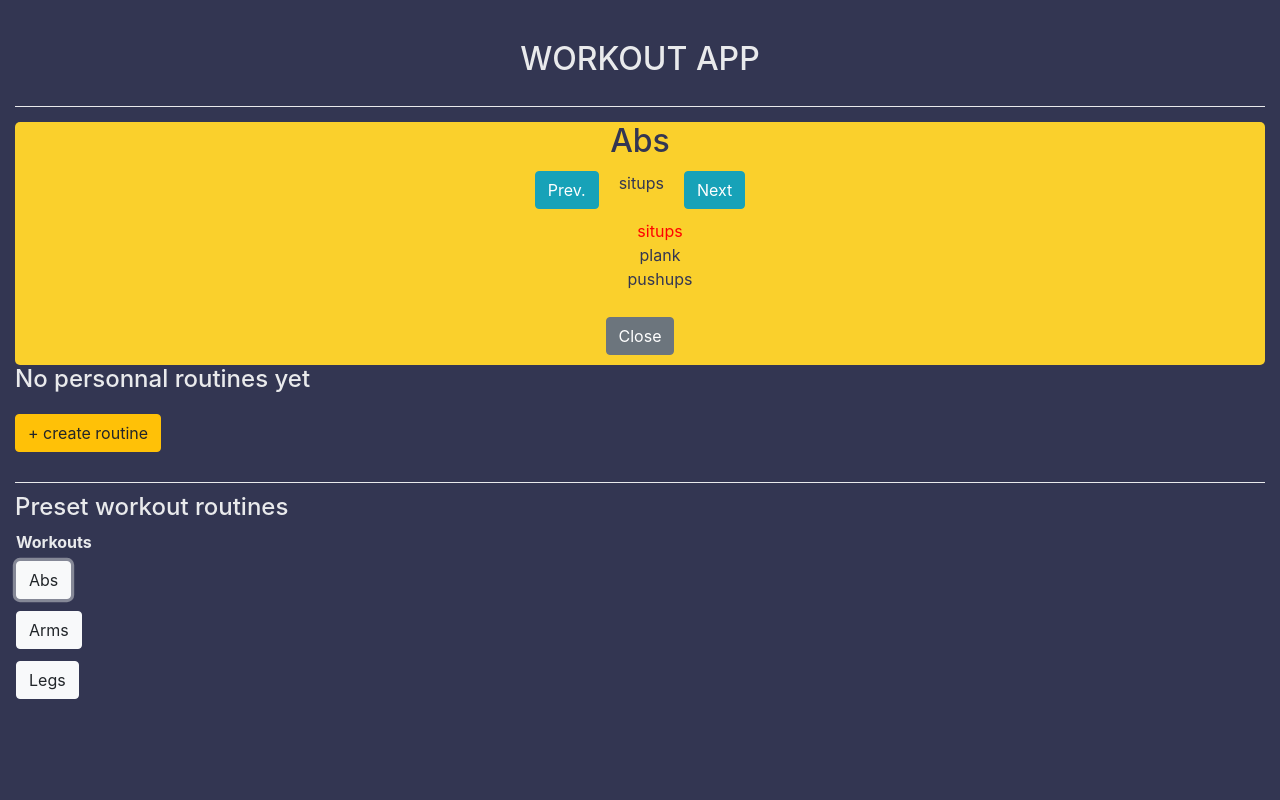
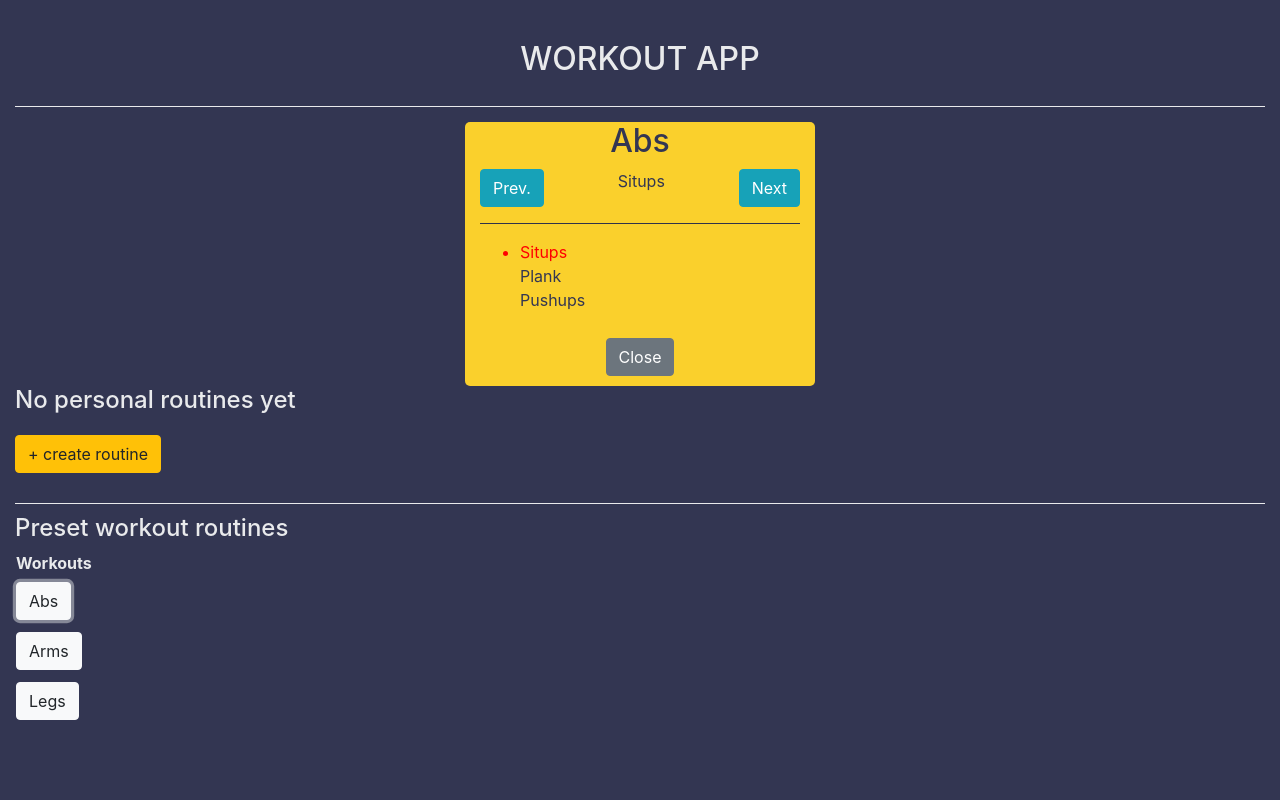
Before and after one commit to usaspiff/react-workout-app-forms, a React (Create React App) app: page / in a window 1280 px wide. Both pictures are taken after a click on the button "Abs". Shown: the top 800 px of the page. Built offline with nearby package versions, Linux system fonts and the light colour scheme; the HTML template or start-up script is replaced by a standard one.

Commit message:
Improved Playback styling and fixed typos

```diff
--- a/src/App.js
+++ b/src/App.js
@@ -17,15 +17,15 @@ class App extends Component {
     workouts: [
       {
         title: "Abs",
-        exercises: ["situps", "plank", "pushups"]
+        exercises: ["Situps", "Plank", "Pushups"]
       },
       {
         title: "Arms",
-        exercises: ["biceps curls", "triceps extention", "benchpress"]
+        exercises: ["Biceps curls", "Triceps extention", "Bench press"]
       },
       {
         title: "Legs",
-        exercises: ["squats", "lounges", "calves stretch"]
+        exercises: ["Squats", "Lunges", "Calves stretch"]
       },
     ],
 
@@ -148,7 +148,7 @@ class App extends Component {
             startWorkout={this.startWorkout}
           />
         ) : (
-          <h4>No personnal routines yet</h4>
+          <h4>No personal routines yet</h4>
         )}
 
         <div style={{ marginTop: "20px" }}>
--- a/src/components/Playback.js
+++ b/src/components/Playback.js
@@ -28,9 +28,6 @@ class Playback extends Component {
         const selectedExerciseStyle = {
             color: "red",
             backgroundColor: "#fad02c",
-            display: "flex",
-            justifyContent: "center"
-
         };
         const listIndex = this.state.listIndex;
         const displayExercise = this.props.selectedExercise[0].exercises[listIndex];
@@ -39,7 +36,7 @@ class Playback extends Component {
             return <li key={index} style={selectedExerciseStyle}>{exercise}</li>
         } else {
             return (
-              <li style={playbackStyle} key={index}>
+              <li style={playbackStyleList} key={index}>
                 {exercise}
               </li>
             );
@@ -68,6 +65,7 @@ class Playback extends Component {
                 Next
               </Button>
             </span>
+            <hr></hr>
             <ul style={{ backgroundColor: "#fad02c" }}>
               {exerciseList}
             </ul>
@@ -86,6 +84,7 @@ class Playback extends Component {
 const playbackBackground = {
   backgroundColor: '#fad02c',
   borderRadius: '5px',
+  maxWidth: '350px',
 };
 
 const playbackStyle = {
@@ -95,16 +94,25 @@ const playbackStyle = {
   justifyContent: "center"
 };
 
+const playbackStyleList = {
+  backgroundColor: "#fad02c",
+  color: "#333652",
+  display: "flex",
+  justifyContent: "space-between",
+  flexDirection: "column"
+};
+
 const playbackBody = {
   backgroundColor: "#fad02c",
   color: "#333652",
   display: "flex",
-  justifyContent: "center",
-  margin: "10px 20px 10px 20px",
+  justifyContent: "space-between",
+  marginBottom: "10px",
 };
 
 const playbackButton = {
-    margin: "0px 20px 0px 20px",
+    display: "flex",
+    justifyContent: "space-between",
 }
 
 const playbackCloseButton = {
--- a/src/containers/EditForm.js
+++ b/src/containers/EditForm.js
@@ -11,15 +11,15 @@ class EditForm extends Component {
             newRoutine: this.props.editExercise,
 
             exercisesList: [
-                'situps',
-                'plank',
-                'pushups',
-                'bicepscurls',
-                'tricepsextention',
-                'benchpress',
-                'squats',
-                'lounges',
-                'calvesstretch'
+                'Situps',
+                'Plank',
+                'Pushups',
+                'Biceps curls',
+                'Triceps extention',
+                'Bench press',
+                'Squats',
+                'Lunges',
+                'Calves stretch'
             ]
         }
 
--- a/src/containers/FormContainer.js
+++ b/src/containers/FormContainer.js
@@ -14,15 +14,15 @@ class FormContainer extends Component {
       },
 
       exercisesList: [
-        "situps",
-        "plank",
-        "pushups",
-        "biceps curls",
-        "triceps extention",
-        "benchpress",
-        "squats",
-        "lounges",
-        "calves stretch"
+        "Situps",
+        "Plank",
+        "Pushups",
+        "Biceps curls",
+        "Triceps extention",
+        "Bench press",
+        "Squats",
+        "Lounges",
+        "Calves stretch"
       ],
       showForm: props.showForm
     };
--- a/src/containers/persoRoutines.js
+++ b/src/containers/persoRoutines.js
@@ -55,7 +55,7 @@ class TablePerso extends Component {
         const { workoutData, editWorkout, removeWorkout, startWorkout } = this.props;
 
         return <div>
-            <h4>Personnal workout routines</h4>
+            <h4>Personal workout routines</h4>
             <table>
               <TableHeader />
               <TableBody  workoutData={workoutData} editWorkout={editWorkout} removeWorkout={removeWorkout}
```
Also changed, not shown: 1 other file (tests, documents, lock files or other folders).
